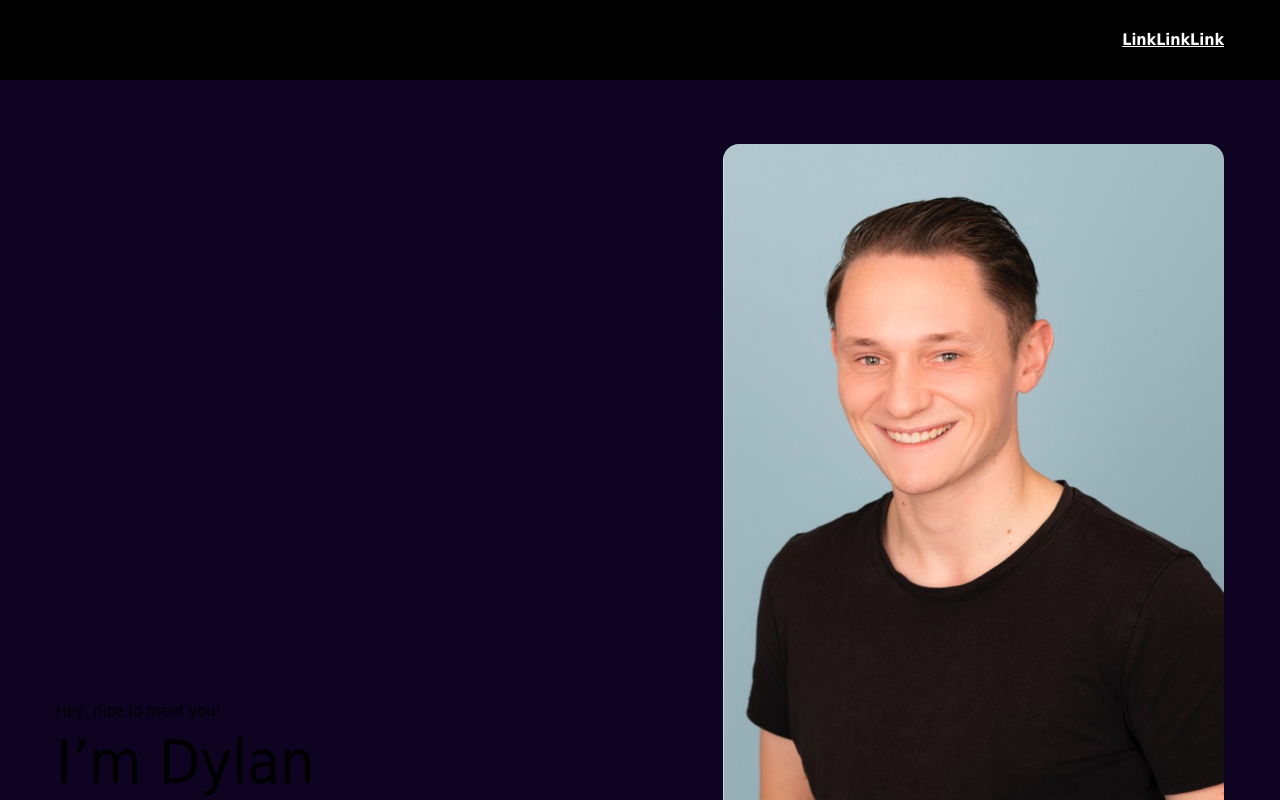
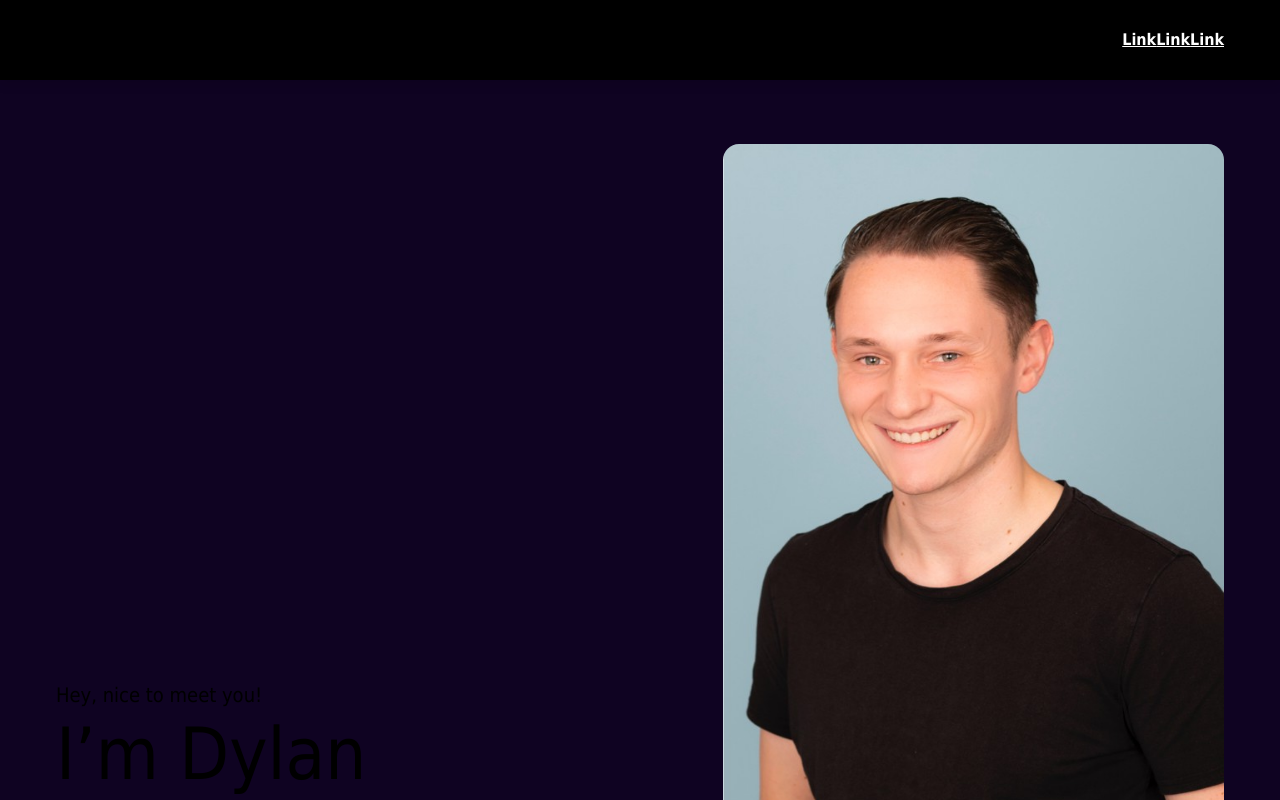
Before and after one commit to dylanvanzanten/portfolio-2022, a Next.js app: page / in a window 1280 px wide. Shown: the top 800 px of the page. Built offline with nearby package versions, Linux system fonts and the light colour scheme; a web font is replaced by a local one.

Commit message:
refactor(_typography): Resize headings font sizes

```diff
--- a/styles/common/_typography.scss
+++ b/styles/common/_typography.scss
@@ -79,12 +79,12 @@ body {
 @mixin heading($size) {
   font-size: map-get(
     (
-      h1: 32px,
-      h2: 24px,
-      h3: 24px,
-      h4: 20px,
-      h5: 14px,
-      h6: 12px,
+      h1: 64px,
+      h2: 48px,
+      h3: 36px,
+      h4: 28px,
+      h5: 24px,
+      h6: 20px,
     ),
     $size
   );
@@ -105,12 +105,12 @@ body {
   @include mq($mq-tab--sml) {
     font-size: map-get(
       (
-        h1: 45px,
-        h2: 32px,
-        h3: 24px,
-        h4: 24px,
-        h5: 20px,
-        h6: 16px,
+        h1: 72px,
+        h2: 64px,
+        h3: 48px,
+        h4: 36px,
+        h5: 24px,
+        h6: 20px,
       ),
       $size
     );
@@ -122,20 +122,6 @@ body {
         h4: 1.2,
         h5: 1.2,
         h6: 1.2,
-      ),
-      $size
-    );
-  }
-
-  @include mq($mq-desk--sml) {
-    font-size: map-get(
-      (
-        h1: 60px,
-        h2: 45px,
-        h3: 32px,
-        h4: 24px,
-        h5: 20px,
-        h6: 16px,
       ),
       $size
     );
```
